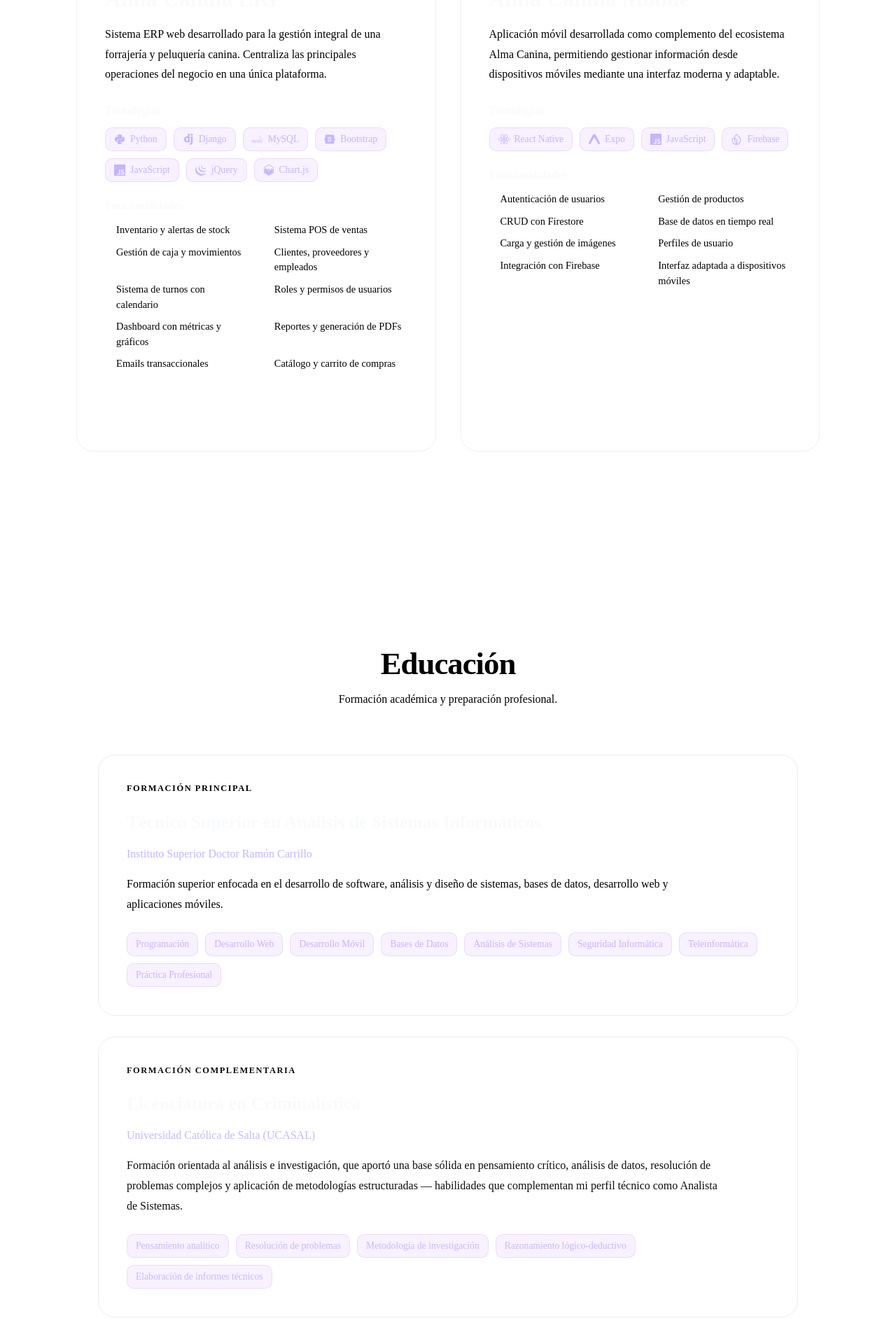
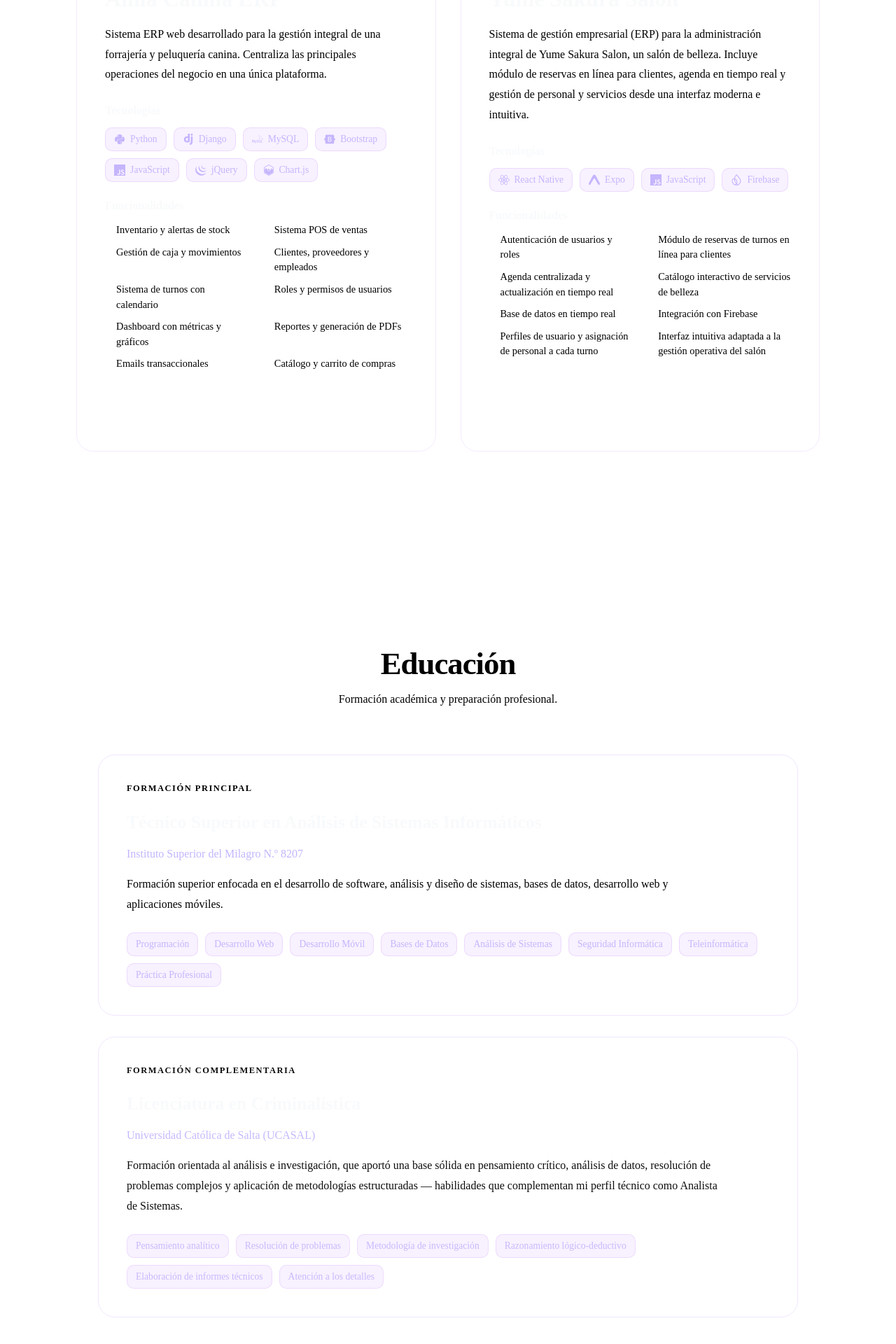
Before and after one commit to AxelVinticola/portfolio, a React (Vite) app: page / in a window 1280 px wide. Shown: the part 3627-5547 px from the top of the page at 70% size. Built offline with nearby package versions, Linux system fonts and the light colour scheme; the HTML template or start-up script is replaced by a standard one.

Commit message:
Agregar soporte multidioma español e inglés

```diff
--- a/src/App.jsx
+++ b/src/App.jsx
@@ -32,11 +32,11 @@ function App() {
 
       <Skills t={t}/>
 
-      <Projects/>
+      <Projects t={t}/>
 
-      <Education/>
+      <Education t={t}/>
 
-      <Contact/>
+      <Contact t={t}/>
 
       <Footer/>
 
--- a/src/components/Education.jsx
+++ b/src/components/Education.jsx
@@ -1,14 +1,12 @@
 import "../styles/education.css";
 
-function Education() {
+function Education({ t }) {
   return (
     <section id="education" className="education">
 
       <div className="section-title">
-        <h2>Educación</h2>
-        <p>
-          Formación académica y preparación profesional.
-        </p>
+        <h2>{t.education.title}</h2>
+        <p>{t.education.subtitle}</p>
       </div>
 
       <div className="education__container">
@@ -16,34 +14,33 @@ function Education() {
         <article className="education-card">
 
             <div className="education-card__year">
-                FORMACIÓN PRINCIPAL
+                {t.education.main.type}
             </div>
 
             <div className="education-card__content">
 
                 <h3>
-                Técnico Superior en Análisis de Sistemas Informáticos
+                {t.education.main.title}
+
                 </h3>
 
                 <h4>
-                Instituto Superior Doctor Ramón Carrillo
+                Instituto Superior del Milagro N.º 8207
                 </h4>
 
                 <p>
-                Formación superior enfocada en el desarrollo de software,
-                análisis y diseño de sistemas, bases de datos, desarrollo web
-                y aplicaciones móviles.
+                {t.education.main.description}
                 </p>
 
                 <div className="education-card__tags">
-                <span>Programación</span>
-                <span>Desarrollo Web</span>
-                <span>Desarrollo Móvil</span>
-                <span>Bases de Datos</span>
-                <span>Análisis de Sistemas</span>
-                <span>Seguridad Informática</span>
-                <span>Teleinformática</span>
-                <span>Práctica Profesional</span>
+                <span>{t.education.main.tag1}</span>
+                <span>{t.education.main.tag2}</span>
+                <span>{t.education.main.tag3}</span>
+                <span>{t.education.main.tag4}</span>
+                <span>{t.education.main.tag5}</span>
+                <span>{t.education.main.tag6}</span>
+                <span>{t.education.main.tag7}</span>
+                <span>{t.education.main.tag8}</span>
                 </div>
 
             </div>
@@ -54,13 +51,13 @@ function Education() {
         <article className="education-card education-card--secondary">
 
             <div className="education-card__year">
-                FORMACIÓN COMPLEMENTARIA
+                {t.education.secondary.type}
             </div>
 
             <div className="education-card__content">
 
                 <h3>
-                Licenciatura en Criminalística
+                {t.education.secondary.title}
                 </h3>
 
                 <h4>
@@ -68,18 +65,16 @@ function Education() {
                 </h4>
 
                 <p>
-                Formación orientada al análisis e investigación, que aportó una base sólida
-                en pensamiento crítico, análisis de datos, resolución de problemas complejos
-                y aplicación de metodologías estructuradas — habilidades que complementan
-                mi perfil técnico como Analista de Sistemas.
+                {t.education.secondary.description}
                 </p>
 
                 <div className="education-card__tags">
-                    <span>Pensamiento analítico</span>
-                    <span>Resolución de problemas</span>
-                    <span>Metodología de investigación</span>
-                    <span>Razonamiento lógico-deductivo</span>
-                    <span>Elaboración de informes técnicos</span>
+                    <span>{t.education.secondary.tag1}</span>
+                    <span>{t.education.secondary.tag2}</span>
+                    <span>{t.education.secondary.tag3}</span>
+                    <span>{t.education.secondary.tag4}</span>
+                    <span>{t.education.secondary.tag5}</span>
+                    <span>{t.education.secondary.tag6}</span>
                 </div>
 
             </div>
--- a/src/components/Projects.jsx
+++ b/src/components/Projects.jsx
@@ -18,7 +18,7 @@ import {
   SiFirebase,
 } from "react-icons/si";
 
-function Projects() {
+function Projects({ t }) {
 
   const [gallery, setGallery] = useState(null);
   const [currentImage, setCurrentImage] = useState(0);
@@ -66,33 +66,26 @@ function Projects() {
             ],
           },
     mobile: {
-        title: "Alma Canina Mobile",
+        title: "Yume Sakura Salon",
 
         images: [
           {
-            src: "/projects/mobile/inicio.jpeg",
-            title: "Pantalla de inicio",
+            src: "/projects/mobile/inicio.png",
+            title: "Inicio / Dashboard: Resumen rápido del día",
           },
           {
             src: "/projects/mobile/login.jpeg",
-            title: "Inicio de sesión",
+            title: "Agenda: Vista completa del calendario",
           },
           {
             src: "/projects/mobile/produ.jpeg",
-            title: "Gestión de productos",
+            title: "Catálogo de Servicios & Productos:",
           },
           {
             src: "/projects/mobile/crearp.jpeg",
-            title: "Crear producto",
+            title: "Gestión de Personal:",
           },
-          {
-            src: "/projects/mobile/editar.jpeg",
-            title: "Editar producto",
-          },
-          {
-            src: "/projects/mobile/perfil.jpeg",
-            title: "Perfil de usuario",
-          },
+
         ],
       },
     };
@@ -122,11 +115,8 @@ function Projects() {
     <section id="projects" className="projects">
 
       <div className="section-title">
-        <h2>Proyectos</h2>
-
-        <p>
-          Proyectos desarrollados durante mi formación y experiencia práctica.
-        </p>
+        <h2>{t.projects.title}</h2>
+        <p>{t.projects.subtitle}</p>
       </div>
 
 
@@ -145,18 +135,17 @@ function Projects() {
           <div className="project-card__content">
 
             <span className="project-card__type">
-              SISTEMA ERP · FULL STACK
+              {t.projects.erp.type}
             </span>
 
-            <h3>Alma Canina ERP</h3>
+            <h3>{t.projects.erp.title}</h3>
 
             <p className="project-card__description">
-              Sistema ERP web desarrollado para la gestión integral de una
-              forrajería y peluquería canina. Centraliza las principales
-              operaciones del negocio en una única plataforma.
+              {t.projects.erp.description}
+
             </p>
 
-            <h4>Tecnologías</h4>
+            <h4>{t.projects.erp.technologies}</h4>
 
             <div className="project-card__technologies">
 
@@ -197,24 +186,24 @@ function Projects() {
 
             </div>
 
-            <h4>Funcionalidades</h4>
+            <h4>{t.projects.erp.features}</h4>
 
             <ul className="project-card__features">
 
-              <li>Inventario y alertas de stock</li>
-              <li>Sistema POS de ventas</li>
+              <li>{t.projects.erp.feature1}</li>
+              <li>{t.projects.erp.feature2}</li>
 
-              <li>Gestión de caja y movimientos</li>
-              <li>Clientes, proveedores y empleados</li>
+              <li>{t.projects.erp.feature3}</li>
+              <li>{t.projects.erp.feature4}</li>
 
-              <li>Sistema de turnos con calendario</li>
-              <li>Roles y permisos de usuarios</li>
+              <li>{t.projects.erp.feature5}</li>
+              <li>{t.projects.erp.feature6}</li>
 
-              <li>Dashboard con métricas y gráficos</li>
-              <li>Reportes y generación de PDFs</li>
+              <li>{t.projects.erp.feature7}</li>
+              <li>{t.projects.erp.feature8}</li>
 
-              <li>Emails transaccionales</li>
-              <li>Catálogo y carrito de compras</li>
+              <li>{t.projects.erp.feature9}</li>
+              <li>{t.projects.erp.feature10}</li>
 
             </ul>
 
@@ -223,7 +212,7 @@ function Projects() {
               onClick={() => openGallery("erp")}
             >
               <FaImages />
-              Ver imágenes del proyecto
+              {t.projects.erp.galleryButton}
             </button>
 
           </div>
@@ -244,18 +233,16 @@ function Projects() {
           <div className="project-card__content">
 
             <span className="project-card__type">
-              APLICACIÓN MÓVIL
+              {t.projects.salon.type}
             </span>
 
-            <h3>Alma Canina Mobile</h3>
+            <h3>{t.projects.salon.title}</h3>
 
             <p className="project-card__description">
-              Aplicación móvil desarrollada como complemento del ecosistema
-              Alma Canina, permitiendo gestionar información desde
-              dispositivos móviles mediante una interfaz moderna y adaptable.
+              {t.projects.salon.description}
             </p>
 
-            <h4>Tecnologías</h4>
+            <h4>{t.projects.salon.technologies}</h4>
 
             <div className="project-card__technologies">
 
@@ -281,21 +268,18 @@ function Projects() {
 
             </div>
 
-            <h4>Funcionalidades</h4>
+            <h4>{t.projects.salon.features}</h4>
 
             <ul className="project-card__features">
 
-              <li>Autenticación de usuarios</li>
-              <li>Gestión de productos</li>
-
-              <li>CRUD con Firestore</li>
-              <li>Base de datos en tiempo real</li>
-
-              <li>Carga y gestión de imágenes</li>
-              <li>Perfiles de usuario</li>
-
-              <li>Integración con Firebase</li>
-              <li>Interfaz adaptada a dispositivos móviles</li>
+              <li>{t.projects.salon.feature1}</li>
+              <li>{t.projects.salon.feature2}</li>
+              <li>{t.projects.salon.feature3}</li>
+              <li>{t.projects.salon.feature4}</li>
+              <li>{t.projects.salon.feature5}</li>
+              <li>{t.projects.salon.feature6}</li>
+              <li>{t.projects.salon.feature7}</li>
+              <li>{t.projects.salon.feature8}</li>
 
             </ul>
 
@@ -304,7 +288,7 @@ function Projects() {
               onClick={() => openGallery("mobile")}
             >
               <FaImages />
-              Ver imágenes del proyecto
+              {t.projects.salon.galleryButton}
             </button>
 
           </div>
@@ -333,7 +317,7 @@ function Projects() {
             <button
               className="gallery-modal__close"
               onClick={closeGallery}
-              aria-label="Cerrar galería"
+              aria-label={t.projects.gallery.close}
             >
               ×
             </button>
@@ -345,7 +329,7 @@ function Projects() {
               <button
                 className="gallery-modal__arrow gallery-modal__arrow--left"
                 onClick={previousImage}
-                aria-label="Imagen anterior"
+                aria-label={t.projects.gallery.previous}
               >
                 ‹
               </button>
@@ -366,7 +350,7 @@ function Projects() {
               <button
                 className="gallery-modal__arrow gallery-modal__arrow--right"
                 onClick={nextImage}
-                aria-label="Imagen siguiente"
+                aria-label={t.projects.gallery.next}
               >
                 ›
               </button>
--- a/src/locales/en.js
+++ b/src/locales/en.js
@@ -59,6 +59,119 @@ const en = {
     tools: "Tools",
   },
 
+  projects: {
+    title: "Projects",
+    subtitle: "Projects developed during my training and practical experience.",
+
+    erp: {
+      type: "ERP SYSTEM · FULL STACK",
+      title: "Alma Canina ERP",
+      description:
+        "Web-based ERP system developed for the comprehensive management of a pet food store and dog grooming business. It centralizes the main business operations on a single platform.",
+      technologies: "Technologies",
+      features: "Features",
+
+      feature1: "Inventory and stock alerts",
+      feature2: "POS sales system",
+      feature3: "Cash register and transaction management",
+      feature4: "Customers, suppliers and employees",
+      feature5: "Appointment system with calendar",
+      feature6: "User roles and permissions",
+      feature7: "Dashboard with metrics and charts",
+      feature8: "Reports and PDF generation",
+      feature9: "Transactional emails",
+      feature10: "Catalog and shopping cart",
+
+      galleryButton: "View project images",
+    },
+
+    salon: {
+      type: "SYSTEM",
+      title: "Yume Sakura Salon",
+      description:
+        "Enterprise management system (ERP) for the comprehensive administration of Yume Sakura Salon, a beauty salon. It includes an online booking module for customers, real-time scheduling, and staff and service management through a modern and intuitive interface.",
+      technologies: "Technologies",
+      features: "Features",
+
+      feature1: "User authentication and roles",
+      feature2: "Online appointment booking module for customers",
+      feature3: "Centralized schedule with real-time updates",
+      feature4: "Interactive beauty services catalog",
+      feature5: "Real-time database",
+      feature6: "Firebase integration",
+      feature7: "User profiles and staff assignment for each appointment",
+      feature8: "Intuitive interface adapted to the salon's operational management",
+
+      galleryButton: "View project images",
+    },
+
+    gallery: {
+      close: "Close gallery",
+      previous: "Previous image",
+      next: "Next image",
+    },
+  },
+
+  education: {
+    title: "Education",
+    subtitle: "Academic background and professional preparation.",
+
+    main: {
+      type: "MAIN EDUCATION",
+      title: "Higher Technician in Computer Systems Analysis",
+      institution: "Instituto Superior Doctor Ramón Carrillo",
+      description:
+        "Higher education focused on software development, systems analysis and design, databases, web development, and mobile applications.",
+
+      tag1: "Programming",
+      tag2: "Web Development",
+      tag3: "Mobile Development",
+      tag4: "Databases",
+      tag5: "Systems Analysis",
+      tag6: "Cybersecurity",
+      tag7: "Teleinformatics",
+      tag8: "Professional Practice",
+    },
+
+    secondary: {
+      type: "COMPLEMENTARY EDUCATION",
+      title: "Bachelor's Degree in Criminalistics",
+      institution: "Universidad Católica de Salta (UCASAL)",
+      description:
+        "Education focused on analysis and investigation, providing a strong foundation in critical thinking, data analysis, complex problem solving, and the application of structured methodologies — skills that complement my technical profile as a Systems Analyst.",
+
+      tag1: "Analytical thinking",
+      tag2: "Problem solving",
+      tag3: "Research methodology",
+      tag4: "Logical-deductive reasoning",
+      tag5: "Technical report writing",
+      tag6: "Attention to detail",
+    },
+  },
+
+  contact: {
+    title: "Contact",
+    subtitle: "Have a project or an opportunity? Let's talk.",
+
+    heading: "Let's build something together.",
+
+    paragraph1:
+      "I am interested in opportunities within the IT sector, especially in Full Stack development and web and mobile application development.",
+
+    paragraph2:
+      "If you would like to learn more about my work or discuss a professional opportunity, feel free to contact me.",
+
+    location: "Salta, Argentina",
+
+    email: "Email",
+    phone: "Phone",
+    github: "GitHub",
+    linkedin: "LinkedIn",
+
+    githubAction: "View my projects",
+    linkedinAction: "Let's connect professionally",
+  },
+
 };
 
 export default en;
--- a/src/locales/es.js
+++ b/src/locales/es.js
@@ -60,6 +60,119 @@ const es = {
     tools: "Herramientas",
   },
 
+  projects: {
+    title: "Proyectos",
+    subtitle: "Proyectos desarrollados durante mi formación y experiencia práctica.",
+
+    erp: {
+      type: "SISTEMA ERP · FULL STACK",
+      title: "Alma Canina ERP",
+      description:
+        "Sistema ERP web desarrollado para la gestión integral de una forrajería y peluquería canina. Centraliza las principales operaciones del negocio en una única plataforma.",
+      technologies: "Tecnologías",
+      features: "Funcionalidades",
+
+      feature1: "Inventario y alertas de stock",
+      feature2: "Sistema POS de ventas",
+      feature3: "Gestión de caja y movimientos",
+      feature4: "Clientes, proveedores y empleados",
+      feature5: "Sistema de turnos con calendario",
+      feature6: "Roles y permisos de usuarios",
+      feature7: "Dashboard con métricas y gráficos",
+      feature8: "Reportes y generación de PDFs",
+      feature9: "Emails transaccionales",
+      feature10: "Catálogo y carrito de compras",
+
+      galleryButton: "Ver imágenes del proyecto",
+    },
+
+    salon: {
+      type: "SISTEMA",
+      title: "Yume Sakura Salon",
+      description:
+        "Sistema de gestión empresarial (ERP) para la administración integral de Yume Sakura Salon, un salón de belleza. Incluye módulo de reservas en línea para clientes, agenda en tiempo real y gestión de personal y servicios desde una interfaz moderna e intuitiva.",
+      technologies: "Tecnologías",
+      features: "Funcionalidades",
+
+      feature1: "Autenticación de usuarios y roles",
+      feature2: "Módulo de reservas de turnos en línea para clientes",
+      feature3: "Agenda centralizada y actualización en tiempo real",
+      feature4: "Catálogo interactivo de servicios de belleza",
+      feature5: "Base de datos en tiempo real",
+      feature6: "Integración con Firebase",
+      feature7: "Perfiles de usuario y asignación de personal a cada turno",
+      feature8: "Interfaz intuitiva adaptada a la gestión operativa del salón",
+
+      galleryButton: "Ver imágenes del proyecto",
+    },
+
+    gallery: {
+      close: "Cerrar galería",
+      previous: "Imagen anterior",
+      next: "Imagen siguiente",
+    },
+  },
+
+education: {
+    title: "Educación",
+    subtitle: "Formación académica y preparación profesional.",
+
+    main: {
+      type: "FORMACIÓN PRINCIPAL",
+      title: "Técnico Superior en Análisis de Sistemas Informáticos",
+      institution: "Instituto Superior del Milagro N.º 8207",
+      description:
+        "Formación superior enfocada en el desarrollo de software, análisis y diseño de sistemas, bases de datos, desarrollo web y aplicaciones móviles.",
+
+      tag1: "Programación",
+      tag2: "Desarrollo Web",
+      tag3: "Desarrollo Móvil",
+      tag4: "Bases de Datos",
+      tag5: "Análisis de Sistemas",
+      tag6: "Seguridad Informática",
+      tag7: "Teleinformática",
+      tag8: "Práctica Profesional",
+    },
+
+    secondary: {
+      type: "FORMACIÓN COMPLEMENTARIA",
+      title: "Licenciatura en Criminalística",
+      institution: "Universidad Católica de Salta (UCASAL)",
+      description:
+        "Formación orientada al análisis e investigación, que aportó una base sólida en pensamiento crítico, análisis de datos, resolución de problemas complejos y aplicación de metodologías estructuradas — habilidades que complementan mi perfil técnico como Analista de Sistemas.",
+
+      tag1: "Pensamiento analítico",
+      tag2: "Resolución de problemas",
+      tag3: "Metodología de investigación",
+      tag4: "Razonamiento lógico-deductivo",
+      tag5: "Elaboración de informes técnicos",
+      tag6: "Atención a los detalles",
+    },
+  },
+
+  contact: {
+    title: "Contacto",
+    subtitle: "¿Tenés un proyecto o una oportunidad? Hablemos.",
+
+    heading: "Construyamos algo juntos.",
+
+    paragraph1:
+      "Estoy interesado en oportunidades dentro del sector IT, especialmente en desarrollo Full Stack y desarrollo de aplicaciones web y móviles.",
+
+    paragraph2:
+      "Si querés conocer más sobre mi trabajo o conversar sobre una oportunidad profesional, podés contactarme.",
+
+    location: "Salta, Argentina",
+
+    email: "Email",
+    phone: "Teléfono",
+    github: "GitHub",
+    linkedin: "LinkedIn",
+
+    githubAction: "Ver mis proyectos",
+    linkedinAction: "Conectemos profesionalmente",
+  },
+
 
 };
 
```
Also changed, not shown: src/components/Contact.jsx (+13 -19 lines), public/projects/mobile/inicio.jpeg (deleted), 1 other file (tests, documents, lock files or other folders).
